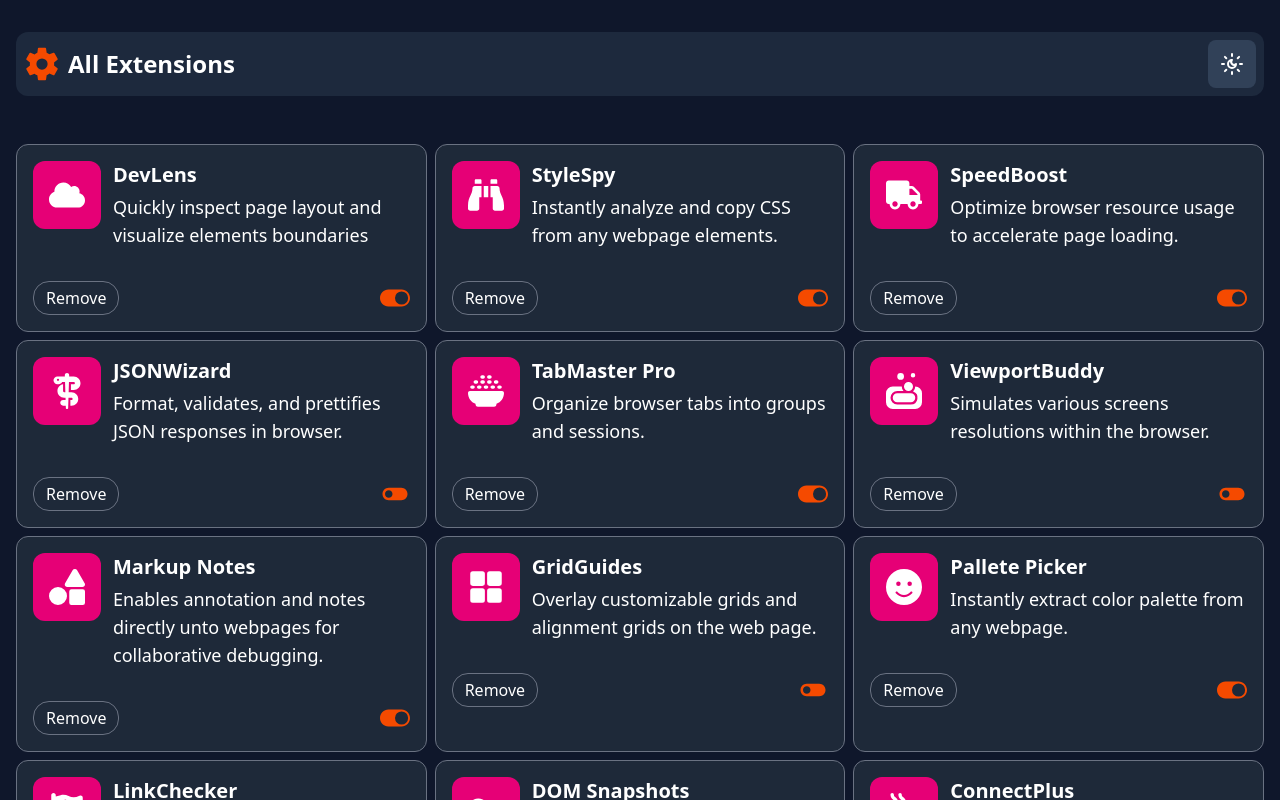
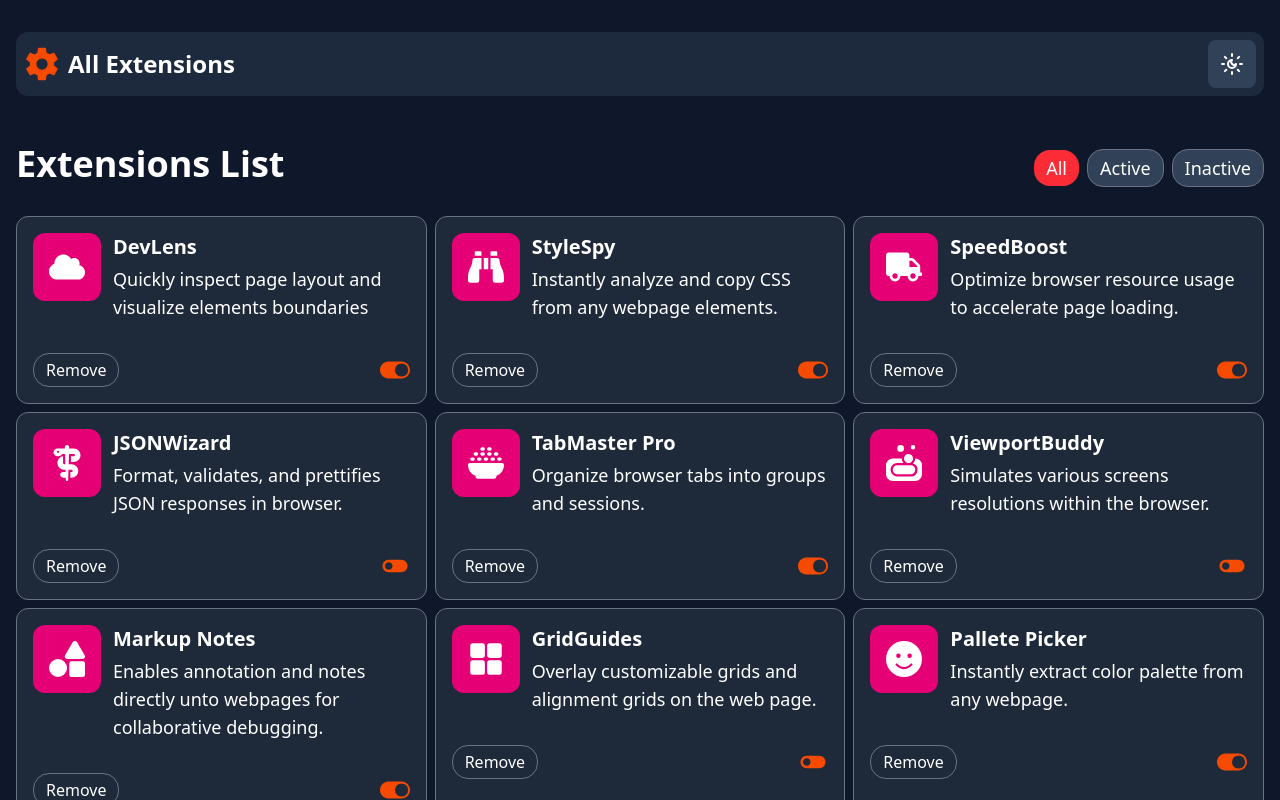
Before and after one commit to code4two/extension-manager-with-react, a React (Vite) app: page / in a window 1280 px wide. Shown: the top 800 px of the page. Built offline with nearby package versions, Linux system fonts and the light colour scheme.

Commit message:
imported & added MainLayout below extension bar

```diff
--- a/src/pages/All.jsx
+++ b/src/pages/All.jsx
@@ -17,6 +17,7 @@ import { FaFaceSmile } from "react-icons/fa6";
 import { FaFlagCheckered } from "react-icons/fa6";
 import { FaStapler } from "react-icons/fa6";
 import { FaMugHot } from "react-icons/fa6";
+import MainPage from "../Components/layouts/MainPage";
 
 const All = () => {
   return (
@@ -27,6 +28,7 @@ const All = () => {
         Theme1={<FaMoon />}
         Theme2={<LuSunMoon />}
       />
+      <MainPage />
       <div className="grid grid-cols-1 md:grid-cols-2 lg:grid-cols-3 gap-2">
         <ExtensionCard
           firstIcon={<FaCloud />}
```
